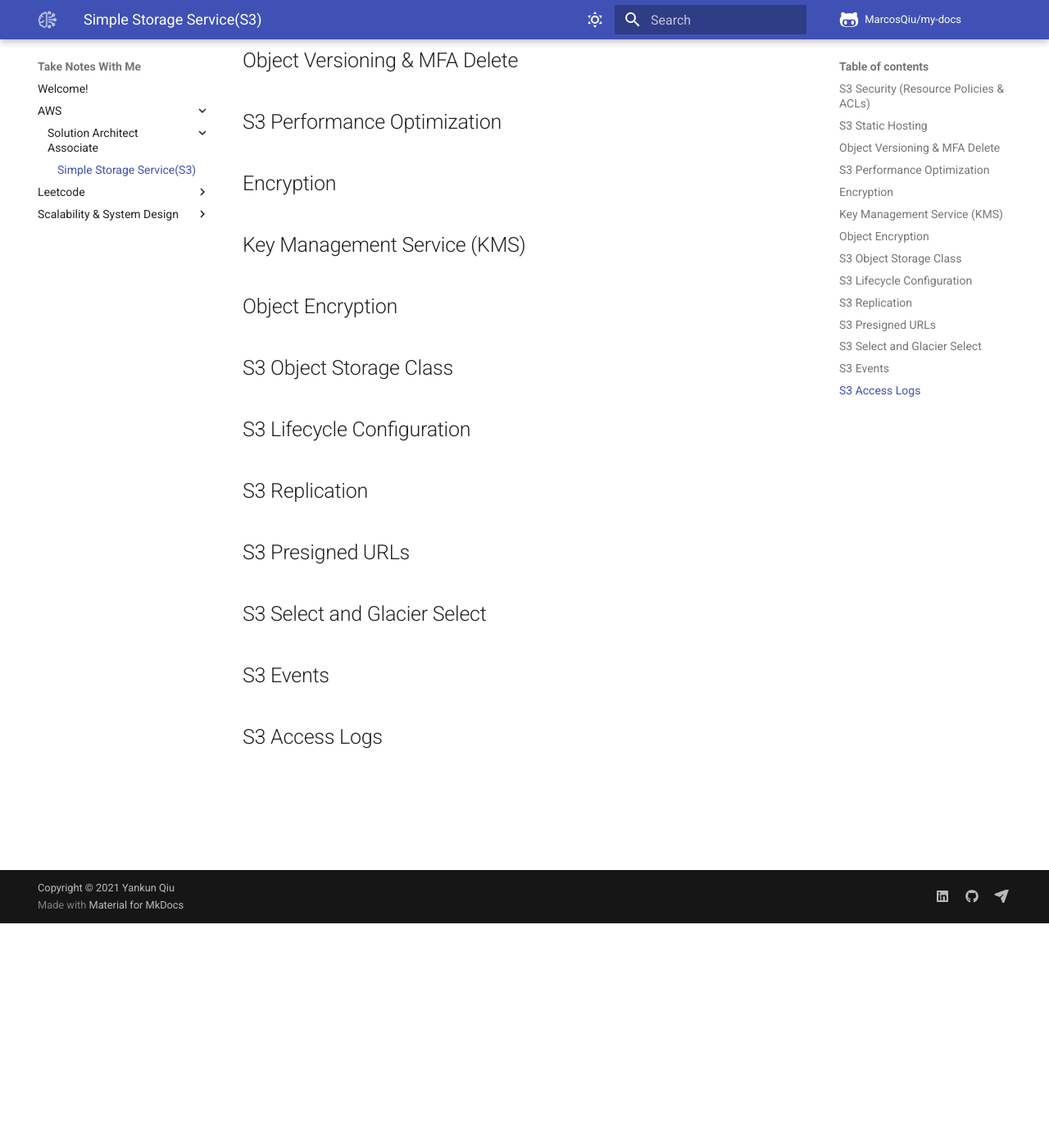
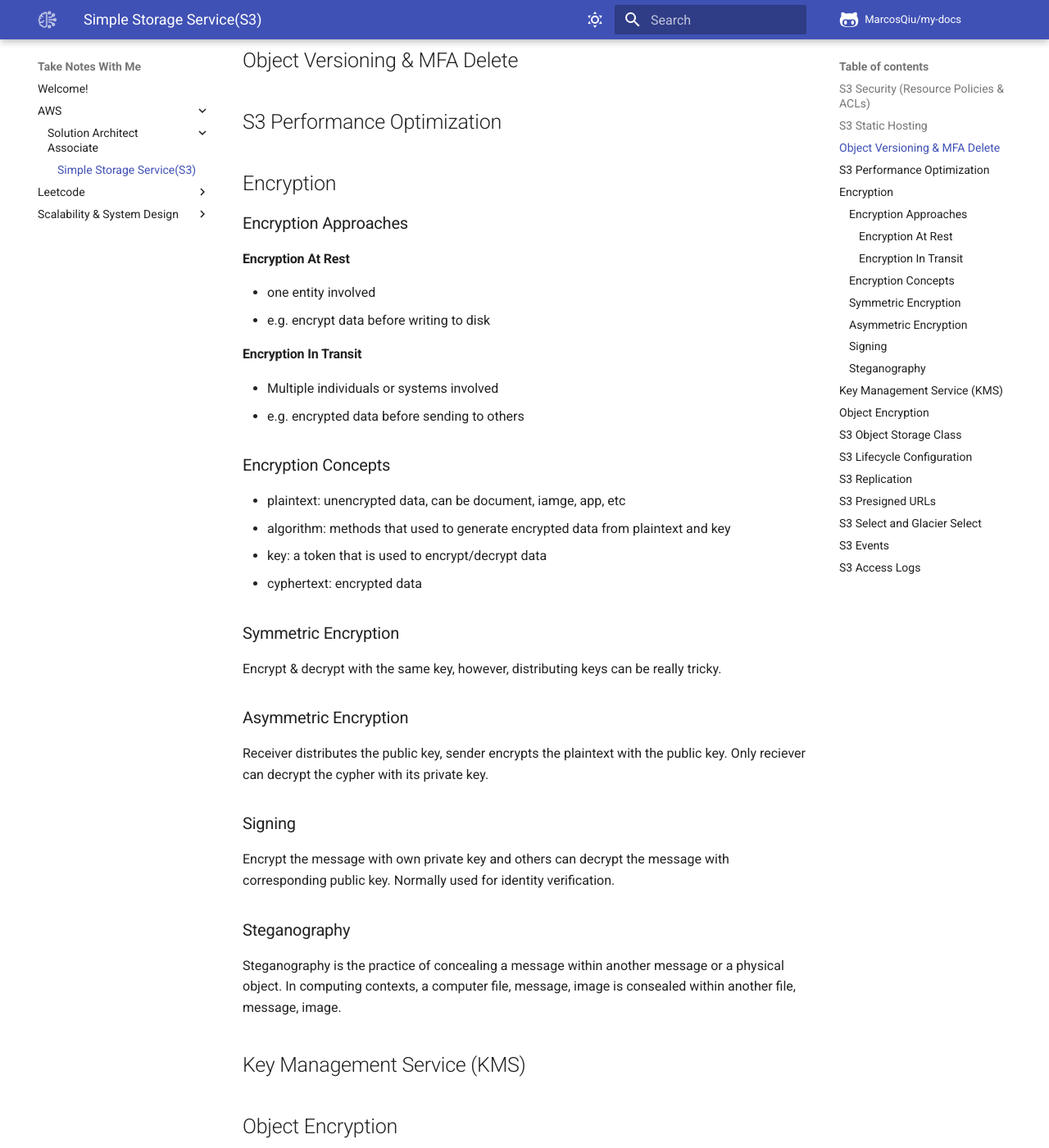
Before and after one commit to MarcosQiu/my-docs, an MkDocs documentation site: the page built from docs/AWS/Solution Architect Associate/Simple Storage Service(S3).md, in a window 1280 px wide and 1400 px high, scrolled down 274 px. Shown: the whole window at 82% size. Built offline with MkDocs 1.6.1 and Material for MkDocs 9.7.7, drawn with Linux system fonts in a browser that asks for light colours; comment, search, counter and statistics services are not loaded.

Commit message:
encryption

```diff
--- a/docs/AWS/Solution Architect Associate/Simple Storage Service(S3).md
+++ b/docs/AWS/Solution Architect Associate/Simple Storage Service(S3).md
@@ -3,6 +3,34 @@
 ## Object Versioning & MFA Delete
 ## S3 Performance Optimization
 ## Encryption
+### Encryption Approaches
+
+#### Encryption At Rest
+ - one entity involved
+ - e.g. encrypt data before writing to disk
+
+#### Encryption In Transit
+ - Multiple individuals or systems involved
+ - e.g. encrypted data before sending to others
+
+### Encryption Concepts
+- plaintext: unencrypted data, can be document, iamge, app, etc
+- algorithm: methods that used to generate encrypted data from plaintext and key
+- key: a token that is used to encrypt/decrypt data
+- cyphertext: encrypted data
+
+### Symmetric Encryption
+Encrypt & decrypt with the same key, however, distributing keys can be really tricky.
+
+### Asymmetric Encryption
+Receiver distributes the public key, sender encrypts the plaintext with the public key. Only reciever can decrypt the cypher with its private key.
+
+### Signing
+Encrypt the message with own private key and others can decrypt the message with corresponding public key. Normally used for identity verification.
+
+### Steganography
+Steganography is the practice of concealing a message within another message or a physical object. In computing contexts, a computer file, message, image is consealed within another file, message, image.
+
 ## Key Management Service (KMS)
 ## Object Encryption
 ## S3 Object Storage Class
```
